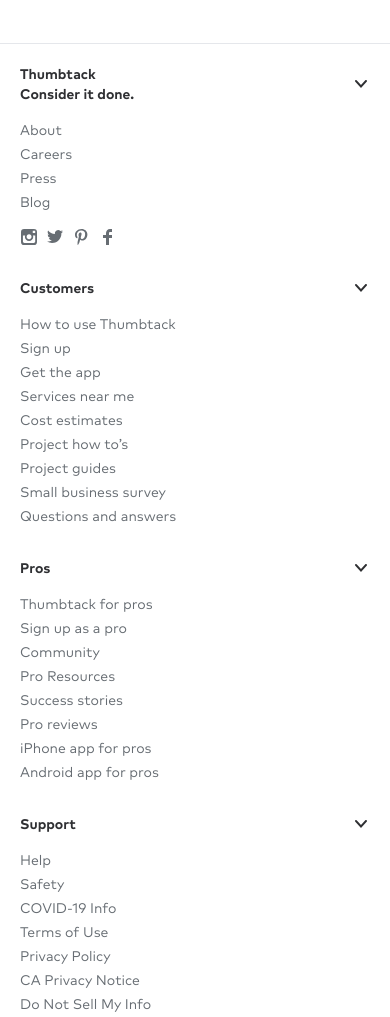
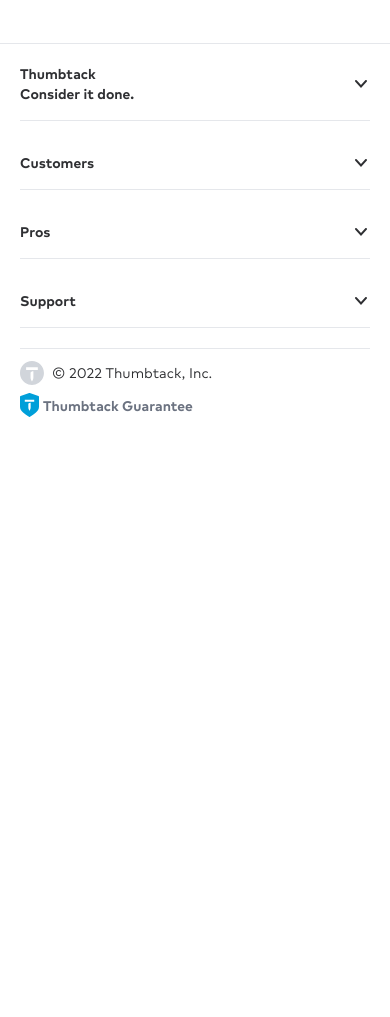
Before and after one commit to shark644/thumbtack, a website built with Vite: page index.html in a window 390 px wide. Shown: the part 6480-7497 px from the top of the page. After the commit the page ends 6909 px from the top, so only its background shows below. Built offline with nearby package versions, Linux system fonts and the light colour scheme; some packages are replaced by stand-ins of ours.

Commit message:
- Footer made responsive

```diff
--- a/index.html
+++ b/index.html
@@ -3111,15 +3111,19 @@
         <div class="text-base">
           <div class="py-5 md:py-14">
             <div class="footer-grid">
-              <div>
-                <div class="section">
-                  <div class="section-title">
+              <div
+                x-data="{open: window.innerWidth > 640}"
+                x-on:resize.window.debounce="open = window.innerWidth > 640"
+              >
+                <div class="section" :class="open ? '!pb-4' : '!pb-0'">
+                  <div class="section-title" @click="open = !open">
                     <div class="b black">
                       <div>Thumbtack</div>
                       <div>Consider it done.</div>
                     </div>
                     <div class="section-arrow flex items-center sm:hidden">
                       <svg
+                        :class="open ? 'rotate-180' : ''"
                         height="18"
                         width="18"
                         fill="currentColor"
@@ -3132,7 +3136,7 @@
                       </svg>
                     </div>
                   </div>
-                  <ul class="section-links">
+                  <ul class="section-links" x-cloak x-show="open">
                     <li>
                       <a
                         class="_230fLSlginFVu7q_SLOkRk _1Ct9lnM0pDObZs3Jh7I-Dx"
@@ -3242,15 +3246,19 @@
                   </ul>
                 </div>
               </div>
-              <div>
-                <div class="section">
-                  <div class="section-title">
+              <div
+                x-data="{open: window.innerWidth > 640}"
+                x-on:resize.window.debounce="open = window.innerWidth > 640"
+              >
+                <div class="section" :class="open ? '!pb-4' : '!pb-0'">
+                  <div class="section-title" @click="open = !open">
                     <div class="b black">
                       <div>Customers</div>
                       <div></div>
                     </div>
                     <div class="section-arrow flex items-center sm:hidden">
                       <svg
+                        :class="open ? 'rotate-180' : ''"
                         height="18"
                         width="18"
                         fill="currentColor"
@@ -3263,7 +3271,7 @@
                       </svg>
                     </div>
                   </div>
-                  <ul class="section-links">
+                  <ul class="section-links" x-cloak x-show="open">
                     <li>
                       <a
                         class="_230fLSlginFVu7q_SLOkRk _1Ct9lnM0pDObZs3Jh7I-Dx"
@@ -3340,15 +3348,19 @@
                 </div>
               </div>
 
-              <div>
-                <div class="section">
-                  <div class="section-title">
+              <div
+                x-data="{open: window.innerWidth > 640}"
+                x-on:resize.window.debounce="open = window.innerWidth > 640"
+              >
+                <div class="section" :class="open ? '!pb-4' : '!pb-0'">
+                  <div class="section-title" @click="open = !open">
                     <div class="b black">
                       <div>Pros</div>
                       <div></div>
                     </div>
                     <div class="section-arrow flex items-center sm:hidden">
                       <svg
+                        :class="open ? 'rotate-180' : ''"
                         height="18"
                         width="18"
                         fill="currentColor"
@@ -3361,7 +3373,7 @@
                       </svg>
                     </div>
                   </div>
-                  <ul class="section-links">
+                  <ul class="section-links" x-cloak x-show="open">
                     <li>
                       <a
                         class="_230fLSlginFVu7q_SLOkRk _1Ct9lnM0pDObZs3Jh7I-Dx"
@@ -3429,15 +3441,19 @@
                   </ul>
                 </div>
               </div>
-              <div>
-                <div class="section">
-                  <div class="section-title">
+              <div
+                x-data="{open: window.innerWidth > 640}"
+                x-on:resize.window.debounce="open = window.innerWidth > 640"
+              >
+                <div class="section" :class="open ? '!pb-4' : '!pb-0'">
+                  <div class="section-title" @click="open = !open">
                     <div class="b black">
                       <div>Support</div>
                       <div></div>
                     </div>
                     <div class="section-arrow flex items-center sm:hidden">
                       <svg
+                        :class="open ? 'rotate-180' : ''"
                         height="18"
                         width="18"
                         fill="currentColor"
@@ -3450,7 +3466,7 @@
                       </svg>
                     </div>
                   </div>
-                  <ul class="section-links">
+                  <ul class="section-links" x-cloak x-show="open">
                     <li>
                       <a
                         class="_230fLSlginFVu7q_SLOkRk _1Ct9lnM0pDObZs3Jh7I-Dx"
--- a/style/component/footer.scss
+++ b/style/component/footer.scss
@@ -4,7 +4,7 @@
       @apply grid sm:grid-cols-2 gap-y-8 md:grid-cols-4;
     }
     .section {
-      // @apply;
+      @apply border-b sm:border-b-0;
     }
     .section-title {
       @apply text-sm pt-0 flex justify-between;
```
Also changed, not shown: dist/index.html.
